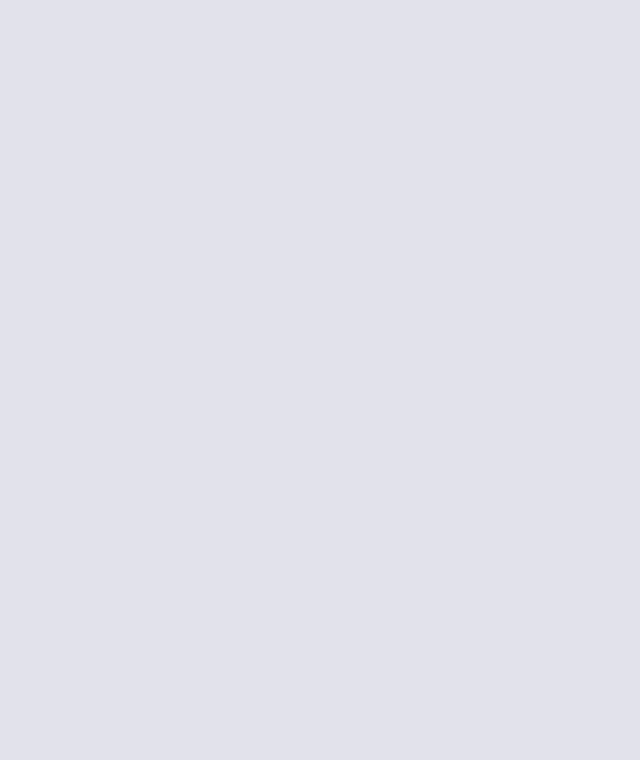
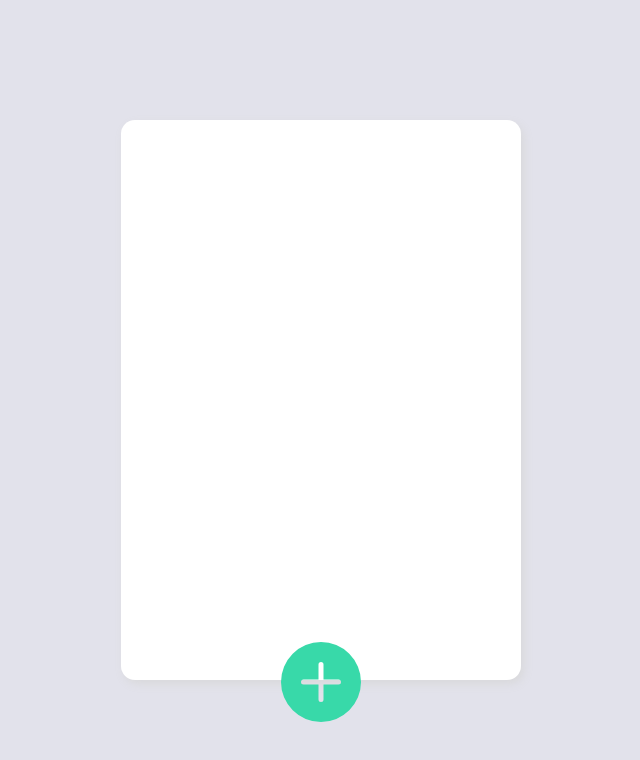
Before and after one commit to dnjfht/react_todo_list, a React (Create React App) app: page / in a window 1280 px wide. Shown: the top 760 px of the page, without its empty margins (319-959 px from the left). Built offline with nearby package versions, Linux system fonts and the light colour scheme.

Commit message:
to do list

```diff
--- a/package.json
+++ b/package.json
@@ -8,6 +8,7 @@
     "@testing-library/user-event": "^13.2.1",
     "react": "^18.2.0",
     "react-dom": "^18.2.0",
+    "react-icons": "^4.8.0",
     "react-scripts": "5.0.1",
     "web-vitals": "^2.1.0"
   },
--- a/src/App.js
+++ b/src/App.js
@@ -1,9 +1,24 @@
+import { useState } from "react";
 import styles from "./App.module.css";
+import { TiDelete } from "react-icons/ti";
+import { BsFillPlusCircleFill } from "react-icons/bs";
 
 function App() {
+  const [appear, setAppear] = useState(false);
+
+  console.log(appear);
+
   return (
     <div className={styles.Wrap}>
-      <div className={styles.Box}></div>
+      <div className={styles.Box}>
+        <button className={styles.InputAppearBtn}>
+          {appear ? (
+            <TiDelete style={{ fontSize: 80, color: "#ff6b6b" }} />
+          ) : (
+            <BsFillPlusCircleFill style={{ fontSize: 80, color: "#38d9a9" }} />
+          )}
+        </button>
+      </div>
     </div>
   );
 }
--- a/src/App.module.css
+++ b/src/App.module.css
@@ -2,8 +2,32 @@
   width: 100%;
   height: 100vh;
   background-color: var(--color-bg);
+
+  display: flex;
+  flex-direction: column;
+  align-items: center;
+  justify-content: center;
 }
 
 .Box {
-  width: 500px;
+  width: 400px;
+  height: 560px;
+  background-color: var(--color-white);
+  border-radius: 14px;
+
+  box-shadow: 3px 4px 10px var(--color-shadow);
+
+  display: flex;
+  flex-direction: column;
+  align-items: center;
+
+  position: relative;
 }
+
+.InputAppearBtn {
+  background-color: transparent;
+  border: none;
+
+  position: absolute;
+  bottom: -46px;
+}
--- a/src/index.css
+++ b/src/index.css
@@ -7,7 +7,7 @@
   --color-accent: #35b380;
   --color-scrollbar: #b0b0b6;
   --color-scrollbar-track: #e2e2eb;
-  --color-shadow: #b7b7b9;
+  --color-shadow: #d9d9db;
 }
 
 body {
```
Also changed, not shown: 1 other file (tests, documents, lock files or other folders).
